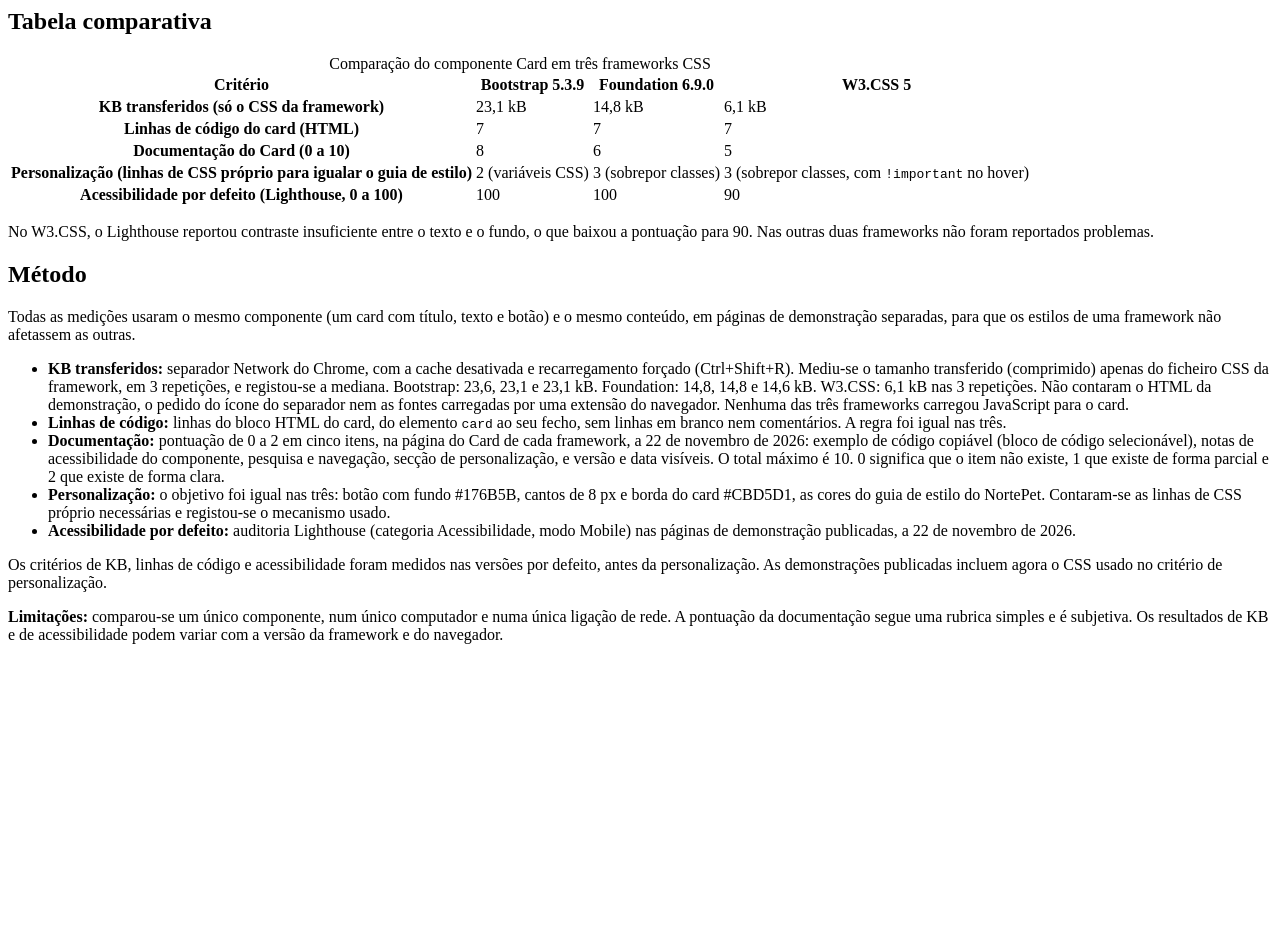
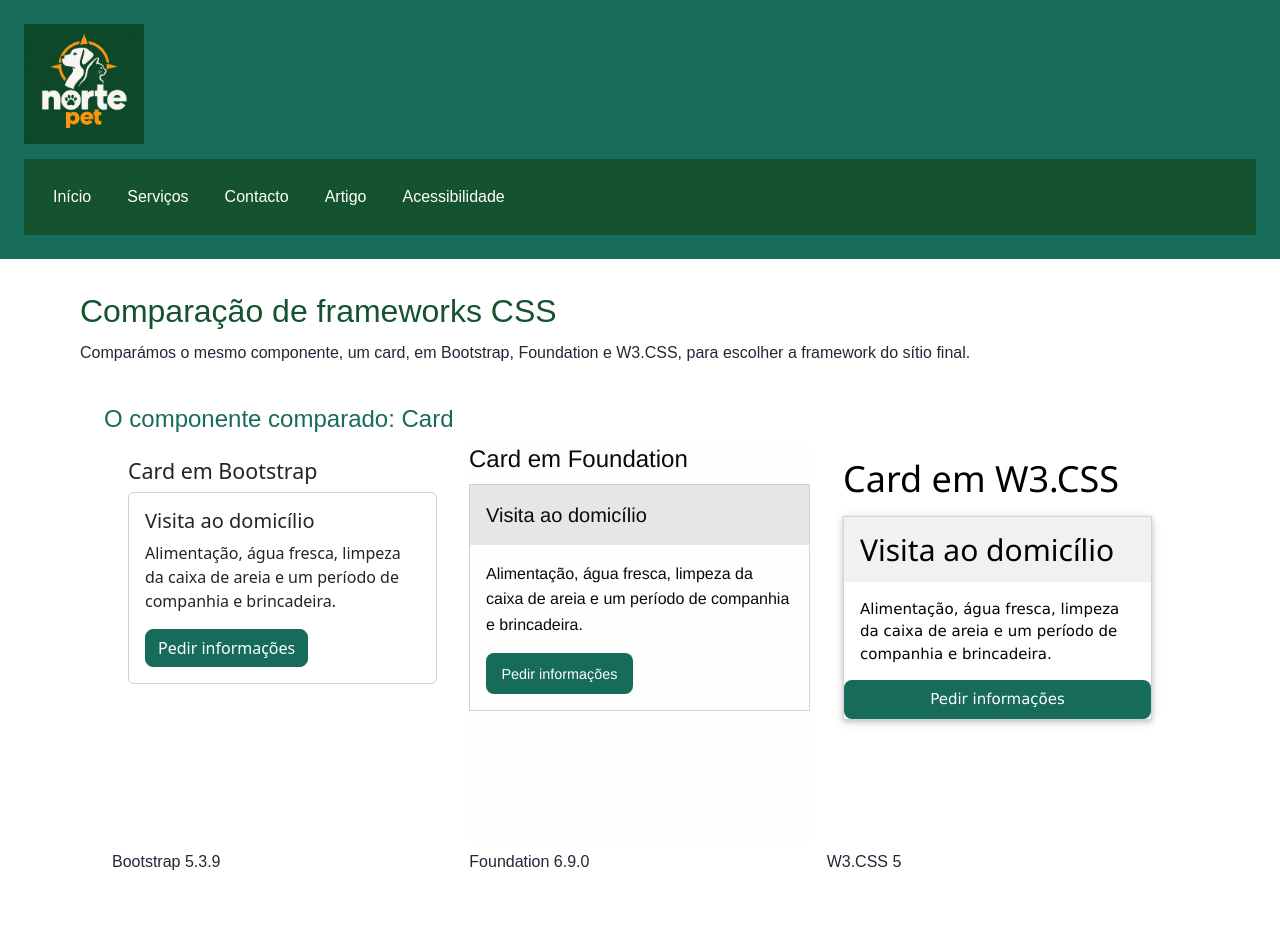
Before and after one commit to matheusgp50-svg/norte-pet, a plain HTML site: page comparacao.html in a window 1280 px wide. Shown: the top 952 px of the page. Before the commit the page ends 800 px from the top, so only its background shows below. Drawn offline with nearby package versions, Linux system fonts and the light colour scheme.

Commit message:
Enhance comparacao.html with framework comparison
Added comparison of CSS frameworks with embedded cards and a comparative table.

```diff
--- a/comparacao.html
+++ b/comparacao.html
@@ -1,3 +1,57 @@
+<!DOCTYPE html>
+<html lang="pt-PT">
+<head>
+    <meta charset="UTF-8">
+    <meta name="viewport" content="width=device-width, initial-scale=1.0">
+    <meta name="description" content="Comparação do mesmo componente, um card, em Bootstrap, Foundation e W3.CSS, com tabela de critérios medidos, para escolher a framework CSS do sítio NortePet.">
+    <title>NortePet | Comparação de frameworks</title>
+
+<!-- Bootstrap 5.3.9 -->
+    <link href="https://cdn.jsdelivr.net/npm/bootstrap@5.3.9/dist/css/bootstrap.min.css" rel="stylesheet" integrity="sha384-yEPZ7jP9S0QKiUQ0m3jjsO4ProIW7wvR9gXkI7JOGa2XVsw53Yke2bsdkBbjmmiX" crossorigin="anonymous">
+
+<!-- Estilos personalizados NortePet -->
+    <link rel="stylesheet" href="estilos.css">
+
+<!-- Personalizacoes Bootstrap - E6 -->
+    <link rel="stylesheet" href="bootstrap-personalizado.css">
+
+</head>
+<body>
+    <header>
+        <p><a href="index.html"><img src="images/logo.png" width="120" height="120" alt="NortePet — página inicial"></a></p>
+        <nav aria-label="Navegação principal">
+            <ul>
+                <li><a href="index.html">Início</a></li>
+                <li><a href="servicos.html">Serviços</a></li>
+                <li><a href="contacto.html">Contacto</a></li>
+                <li><a href="artigo.html">Artigo</a></li>
+                <li><a href="acessibilidade.html">Acessibilidade</a></li>
+            </ul>
+        </nav>
+    </header>
+
+    <main id="conteudo">
+        <h1>Comparação de frameworks CSS</h1>
+        <p>Comparámos o mesmo componente, um card, em Bootstrap, Foundation e W3.CSS, para escolher a framework do sítio final.</p>
+
+        <section>
+            <h2>O componente comparado: Card</h2>
+            <div class="row row-cols-1 row-cols-lg-3 g-3 mx-0">
+                <figure class="col">
+                    <iframe src="comparacao/bootstrap.html" title="Card em Bootstrap 5.3.9" width="100%" height="400"></iframe>
+                    <figcaption>Bootstrap 5.3.9</figcaption>
+                </figure>
+                <figure class="col">
+                    <iframe src="comparacao/foundation.html" title="Card em Foundation 6.9.0" width="100%" height="400"></iframe>
+                    <figcaption>Foundation 6.9.0</figcaption>
+                </figure>
+                <figure class="col">
+                    <iframe src="comparacao/w3css.html" title="Card em W3.CSS 5" width="100%" height="400"></iframe>
+                    <figcaption>W3.CSS 5</figcaption>
+                </figure>
+            </div>
+        </section>
+
         <section>
             <h2>Tabela comparativa</h2>
             <table>
@@ -59,3 +113,11 @@
             <p>Os critérios de KB, linhas de código e acessibilidade foram medidos nas versões por defeito, antes da personalização. As demonstrações publicadas incluem agora o CSS usado no critério de personalização.</p>
             <p><strong>Limitações:</strong> comparou-se um único componente, num único computador e numa única ligação de rede. A pontuação da documentação segue uma rubrica simples e é subjetiva. Os resultados de KB e de acessibilidade podem variar com a versão da framework e do navegador.</p>
         </section>
+    </main>
+
+    <footer>
+        <p>Projeto académico fictício — NortePet</p>
+        <p><a href="contacto.html">Contactos</a></p>
+    </footer>
+</body>
+</html>
```
